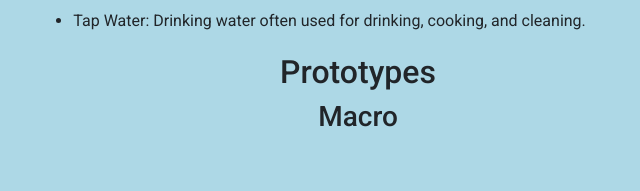
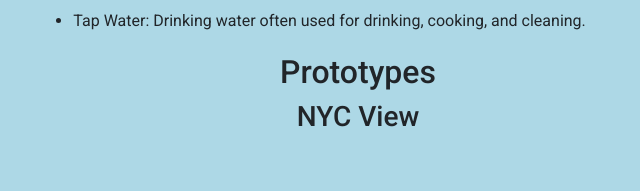
Before and after one commit to DrewF27/NYC-Water-Quality, a Flask app: page / in a window 1280 px wide. Shown: the part 1251-1442 px from the top of the page, without its empty margins (282-922 px from the left). Run offline with Flask 3, Linux system fonts and the light colour scheme.

Commit message:
Video Link

```diff
--- a/templates/about.html
+++ b/templates/about.html
@@ -60,7 +60,7 @@
 
 
       <h2>Prototypes</h2>
-      <h3>Macro</h3>
+      <h3>NYC View</h3>
       <div class="img">
       <img src="images/macro.JPG" alt="Hand drawn prototype of a page with a shaded map of the boroughs based on their water quality."
       width="500"
@@ -72,7 +72,7 @@
       <p>Feedback: My peers suggested that I include a title on my Macro page that makes it clear that the map is a representation of the borough averages in NYC. <br>
         I will now add a title page and more information above the map so that viewers are more informed.
       </p>
-      <h3>Micro</h3>
+      <h3>Borough View</h3>
       <img src="images/micro.JPG" alt="Hand drawn prototype of page with a bar chart displaying a specific borough's zip codes water quality."
       width="700"
      height="500">
@@ -85,6 +85,9 @@
         I have decided to only graph 5 zip codes per borough. These 5 zip codes will either have the highest Lead or Copper levels depending on which graph they are in. <br>
         These graphs will measure the percentage difference between the data points and the NYC average. </p>
 
+    <h2>Overview Video</h2>
+    <h4><a href="https://drive.google.com/file/d/1mLPEu5GhW6akmjxohLzp2I1UQRhvPCWl/view?usp=drive_link">Video Link</a></h4>
+
   </div>
   {% include 'footer.html' %}
 
```
Also changed, not shown: 1 other file.
